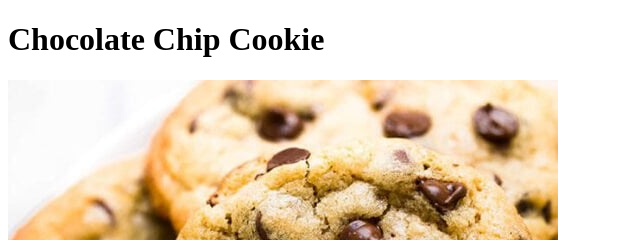
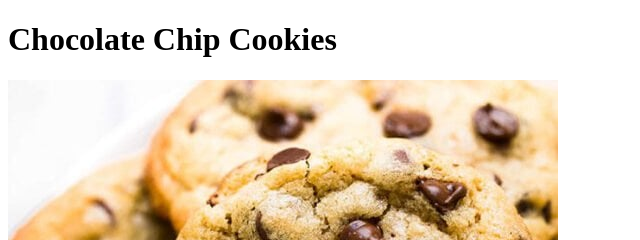
Before and after one commit to curly08/odin-recipes, a plain HTML site: page recipes/cookie.html in a window 1280 px wide. Shown: the top 240 px of the page, 0-640 px from the left. Drawn offline with Linux system fonts and the light colour scheme.

Commit message:
Fix title

```diff
--- a/recipes/cookie.html
+++ b/recipes/cookie.html
@@ -7,7 +7,7 @@
     <title>Cookie Recipe</title>
 </head>
 <body>
-    <h1>Chocolate Chip Cookie</h1>
+    <h1>Chocolate Chip Cookies</h1>
     <img src="../img/BAKERY-STYLE-CHOCOLATE-CHIP-COOKIES-9-637x637-1-550x550.jpg" alt="A picture of chocolate chip cookies">
     <h2>Description</h2>
     <h3>Ingredients</h3>
```
